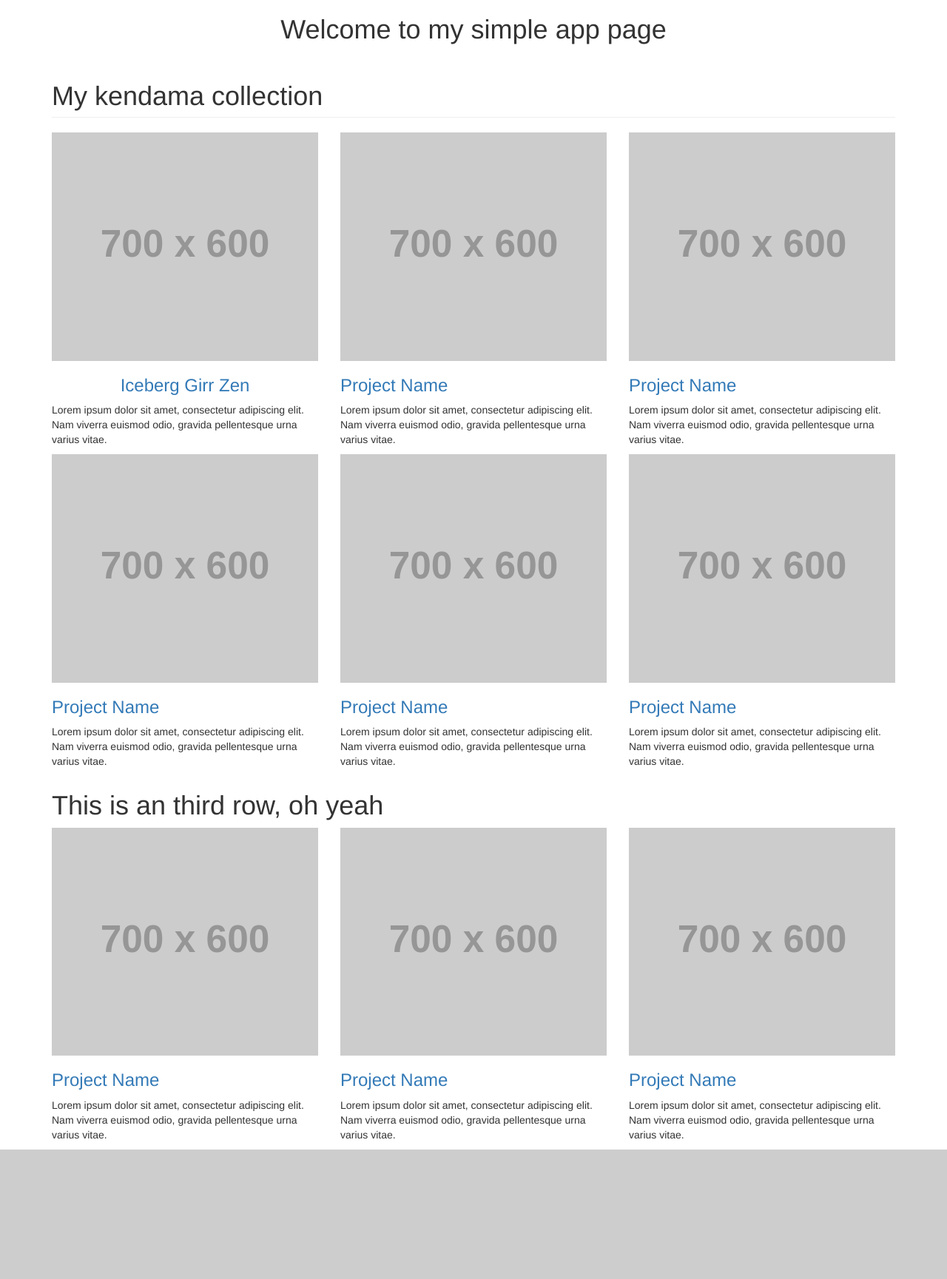
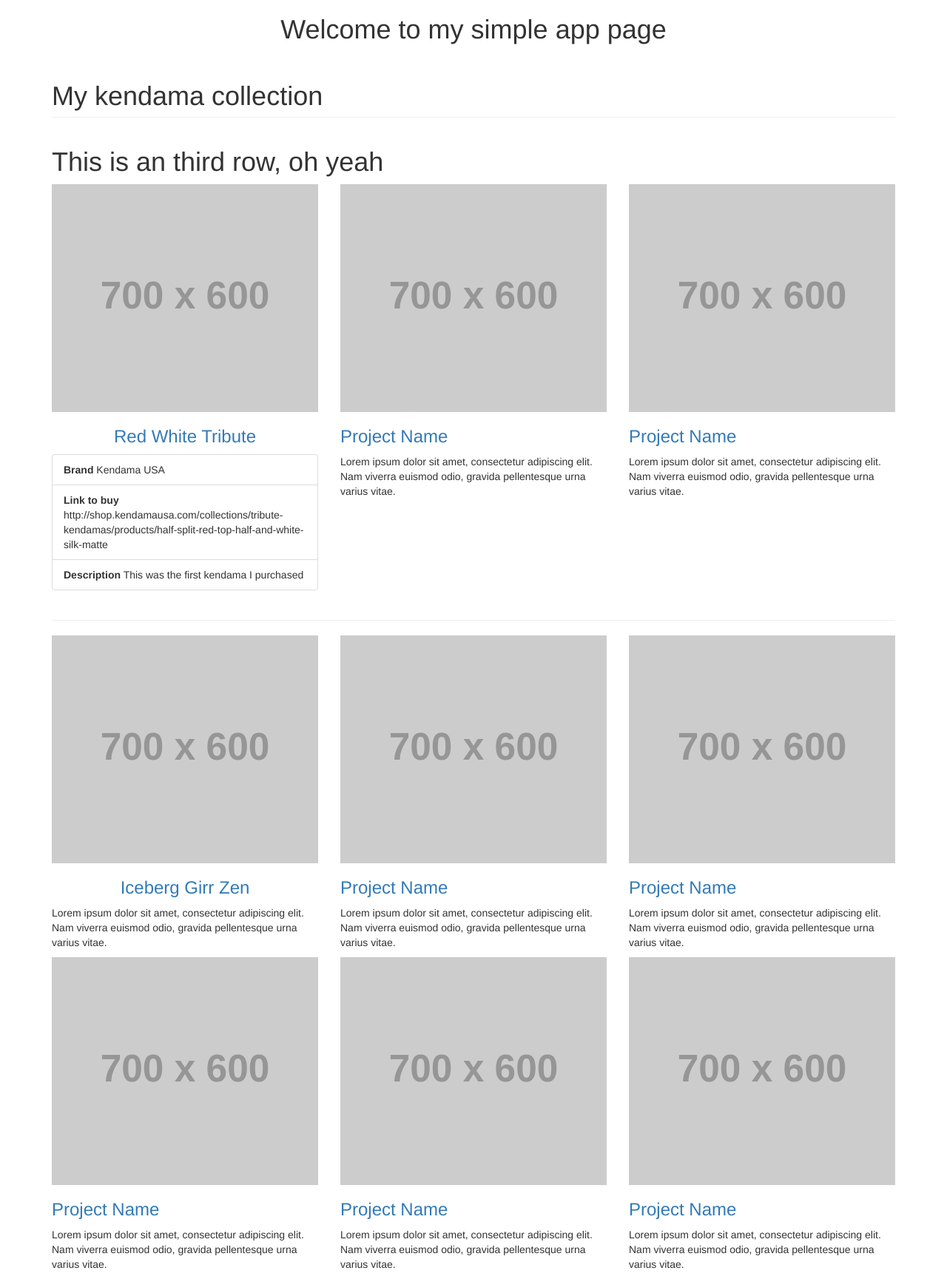
Before and after one commit to danielcodes/flask-practice, a Flask app: page /testing in a window 1280 px wide. Shown: the whole page at 74% size. Before the commit the page ends 1554 px from the top, so only its background shows below. Run offline with Flask 2, Linux system fonts and the light colour scheme; grey boxes labelled with a size stand in for pictures from a placeholder-image service; some libraries are stand-ins or nearby versions.

Commit message:
move testing row to the top, added ul to start displaying kendama info

```diff
--- a/kendama-list/templates/base.html
+++ b/kendama-list/templates/base.html
@@ -25,6 +25,12 @@
 				</div>
 			</div>
 			<!-- /.row -->
+
+			<!--content here-->
+			{% block body %}
+			{% endblock %}
+
+			<hr>
 
 			<!-- Projects Row -->
 			<div class="row">
@@ -95,10 +101,6 @@
 			<!-- /.row -->
 
 
-			<!--content here-->
-			{% block body %}
-			{% endblock %}
-
 		<!--container-->
 		</div>
 
--- a/kendama-list/templates/dummy.html
+++ b/kendama-list/templates/dummy.html
@@ -8,14 +8,23 @@
 		<!-- Projects Row -->
 		<div class="row">
 				<div class="col-md-4 portfolio-item">
+
 						<a href="#">
 								<img class="img-responsive" src="http://placehold.it/700x600" alt="">
 						</a>
-						<h3>
-								<a href="#">Project Name</a>
+
+						<h3 class="text-center">
+								<a href="#">Red White Tribute</a>
 						</h3>
-						<p>Lorem ipsum dolor sit amet, consectetur adipiscing elit. Nam viverra euismod odio, gravida pellentesque urna varius vitae.</p>
+
+						<ul class="list-group">
+							<li class="list-group-item"> <strong>Brand</strong> Kendama USA </li>
+							<li class="list-group-item"> <strong>Link to buy</strong> http://shop.kendamausa.com/collections/tribute-kendamas/products/half-split-red-top-half-and-white-silk-matte </li>
+							<li class="list-group-item"> <strong>Description</strong> This was the first kendama I purchased </li>
+						</ul>
+
 				</div>
+
 				<div class="col-md-4 portfolio-item">
 						<a href="#">
 								<img class="img-responsive" src="http://placehold.it/700x600" alt="">
```
